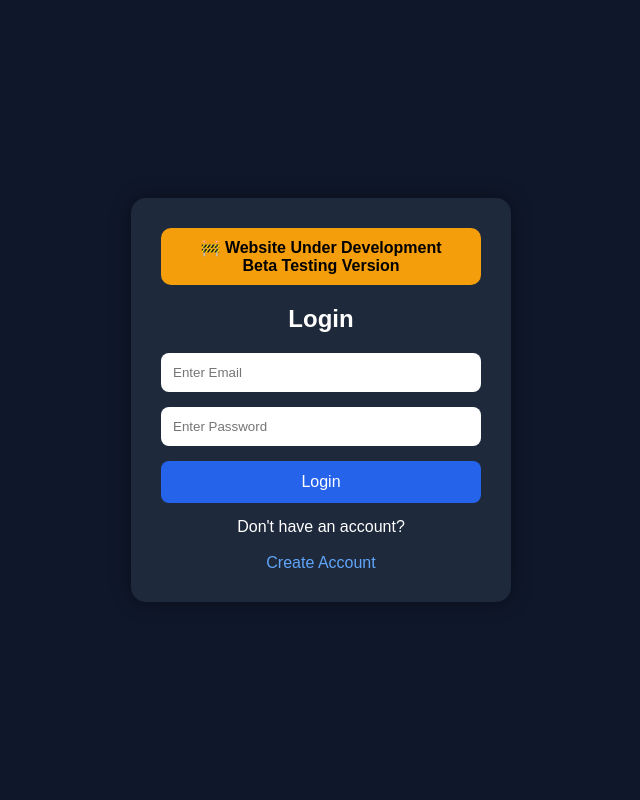
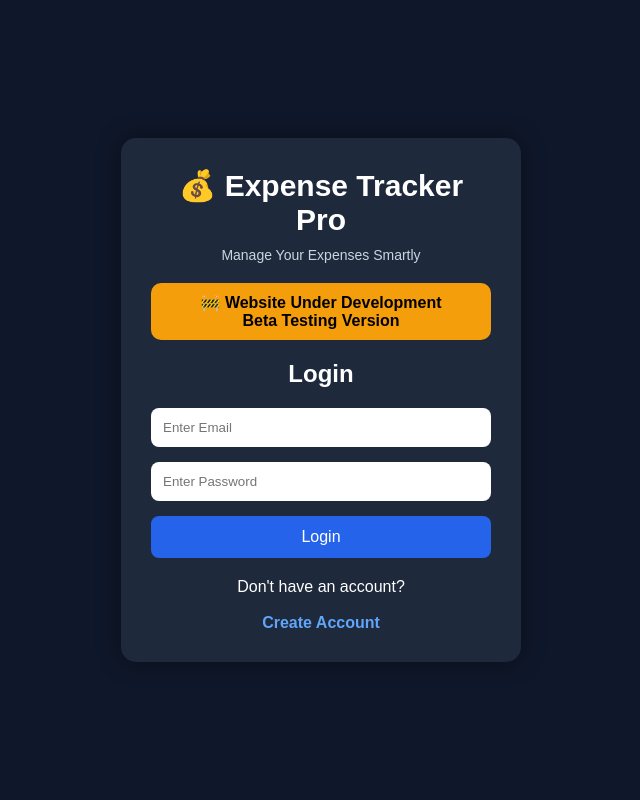
Before and after one commit to ankur4u03/expense-tracker-pro, a Flask app: page /login in a window 1280 px wide. Shown: the whole page, without its empty margins (319-959 px from the left). Run offline with Flask 3, Linux system fonts and the light colour scheme.

Commit message:
Updated login branding

```diff
--- a/templates/login.html
+++ b/templates/login.html
@@ -1,7 +1,10 @@
+
 <!DOCTYPE html>
-<html>
+<html lang="en">
 <head>
-    <title>Login - Premium Expense Tracker</title>
+    <meta charset="UTF-8">
+    <meta name="viewport" content="width=device-width, initial-scale=1.0">
+    <title>Expense Tracker Pro</title>
 
     <style>
         *{
@@ -16,16 +19,28 @@
             display:flex;
             justify-content:center;
             align-items:center;
-            height:100vh;
+            min-height:100vh;
         }
 
         .login-box{
             background:#1e293b;
-            width:380px;
+            width:400px;
             padding:30px;
             border-radius:15px;
             text-align:center;
-            box-shadow:0 0 20px rgba(0,0,0,0.4);
+            box-shadow:0 0 25px rgba(0,0,0,0.4);
+        }
+
+        .logo{
+            color:white;
+            font-size:30px;
+            margin-bottom:10px;
+        }
+
+        .subtitle{
+            color:#cbd5e1;
+            margin-bottom:20px;
+            font-size:14px;
         }
 
         .beta-banner{
@@ -48,6 +63,7 @@
             margin-bottom:15px;
             border:none;
             border-radius:8px;
+            outline:none;
         }
 
         button{
@@ -59,20 +75,26 @@
             color:white;
             font-size:16px;
             cursor:pointer;
+            transition:0.3s;
         }
 
         button:hover{
             background:#1d4ed8;
         }
 
+        .bottom-text{
+            margin-top:20px;
+            color:white;
+        }
+
         a{
             color:#60a5fa;
             text-decoration:none;
+            font-weight:bold;
         }
 
-        .bottom-text{
-            margin-top:15px;
-            color:white;
+        a:hover{
+            text-decoration:underline;
         }
     </style>
 </head>
@@ -81,8 +103,14 @@
 
     <div class="login-box">
 
+        <h1 class="logo">💰 Expense Tracker Pro</h1>
+
+        <p class="subtitle">
+            Manage Your Expenses Smartly
+        </p>
+
         <div class="beta-banner">
-        🚧 Website Under Development <br>
+            🚧 Website Under Development<br>
             Beta Testing Version
         </div>
 
@@ -90,15 +118,19 @@
 
         <form method="POST">
 
-        <input type="email"
+            <input
+                type="email"
                 name="email"
                 placeholder="Enter Email"
-               required>
+                required
+            >
 
-        <input type="password"
+            <input
+                type="password"
                 name="password"
                 placeholder="Enter Password"
-               required>
+                required
+            >
 
             <button type="submit">
                 Login
```
Lines whose indentation alone changed are shown as unchanged.
